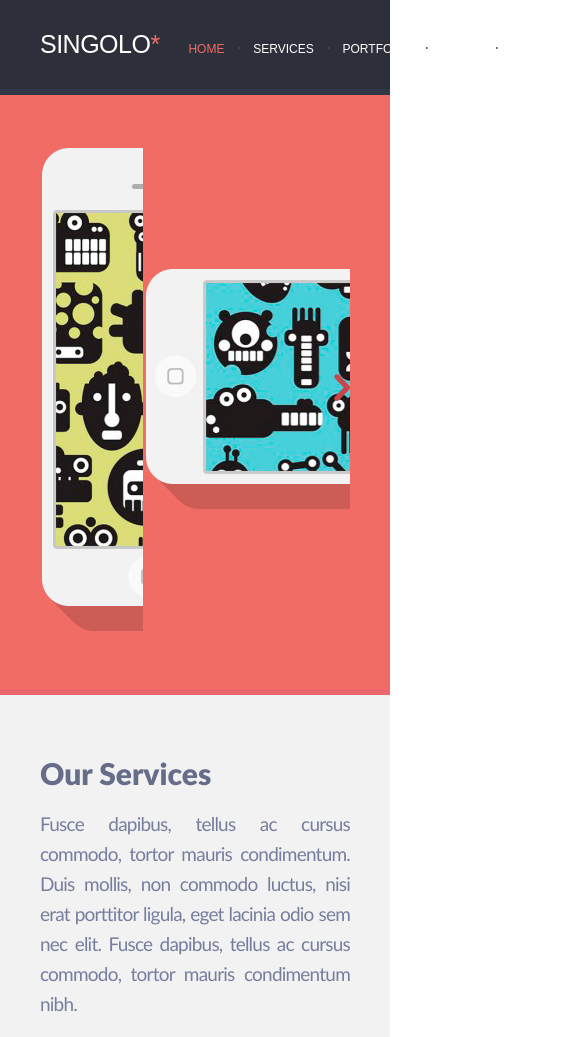
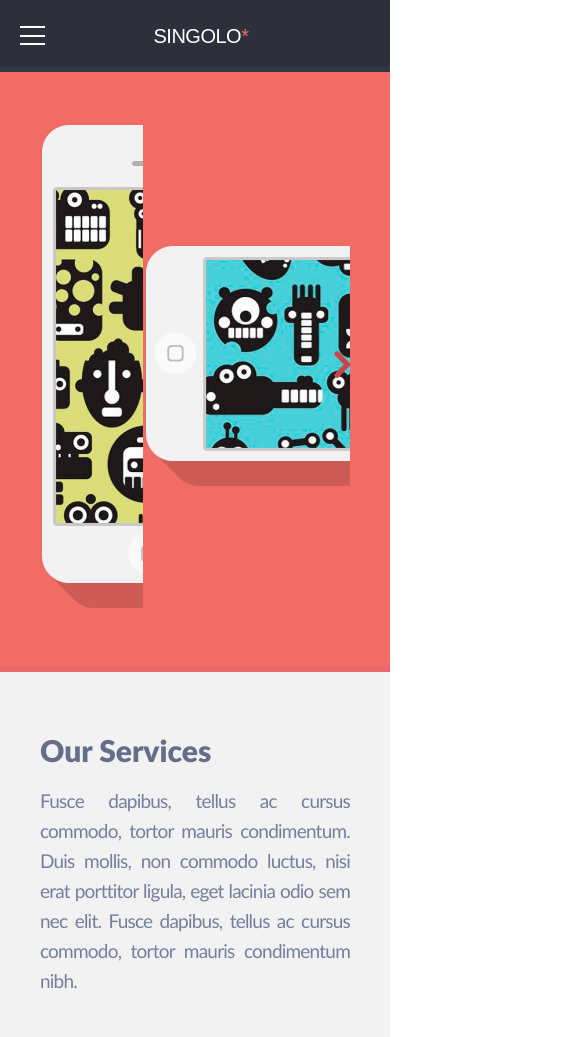
Before and after one commit to Daqueze21/singolo, a plain HTML site: page index.html in a window 390 px wide. Shown: the top 1037 px of the page, 568 px wide, since content can reach past the window. Drawn offline with nearby package versions, Linux system fonts and the light colour scheme; a web font is replaced by a local one.

Commit message:
feat: add media style rules for header block, add script for burger button

```diff
--- a/script.js
+++ b/script.js
@@ -1,3 +1,21 @@
+
+// burger menu
+const burgerBtn = document.querySelector(".header__burger");
+const headerNav = document.querySelector(".nav");
+const logo = document.querySelector(".logo");
+
+burgerBtn.onclick = function() {
+  if (burgerBtn.classList.contains('active')) {
+    burgerBtn.classList.remove('active');
+    headerNav.classList.remove('active');
+    logo.classList.remove('active');
+  } else {
+    burgerBtn.classList.add('active');
+    headerNav.classList.add('active');
+    logo.classList.add('active');
+  }
+};
+
 // nav menu
 const navList = document.querySelector('.nav__list');
 
--- a/style.css
+++ b/style.css
@@ -704,6 +704,22 @@ body {
 
 @media (max-width: 1019px) {
    /* header */
+   .header {
+      height: 5.5em;
+      padding: 0 2.4em;
+   }
+
+   .logo {
+      font-size: 1.6em;
+   }
+
+   .nav__list {
+      padding-top: 7px;
+   }
+
+   .nav__link {
+      padding-left: 2.5em;
+   }
 
 
    /* header */
@@ -721,7 +737,100 @@ body {
 @media (max-width: 767px) {
 
    /* header */
+   .header {
+      height: 4.1em;
+   }
 
+   .logo {
+      margin: 0 auto;
+      font-size: 1.25em;
+      padding-right: 13px;
+      padding-top: 8px;
+      transition: 1s;
+   }
+
+   .logo.active {
+      padding-right: 166px;
+      padding-top: 7px;
+   }
+
+   .header__burger {
+      display: block;
+      position: relative;
+      width: 25px;
+      height: 19px;
+      z-index: 3;
+      left: -18.5px;
+      top: 3px;
+      transition: 1s;
+      cursor: pointer;
+   }
+
+   .header__burger::before,
+   .header__burger::after {
+      position: absolute;
+      width: 100%;
+      height: 2px;
+      left: 0;
+      content: "";
+      background-color: white;
+   }
+
+   .header__burger::before {
+      top: 0;
+   }
+
+   .header__burger::after {
+      bottom: 0;
+   }
+
+   .header__burger.active {
+      transform: rotate(90deg);
+   }
+
+   .header__burger span {
+      position: absolute;
+      width: 100%;
+      height: 2px;
+      left: 0;
+      top: 9px;
+      background-color: white;
+   }
+
+   .nav {
+      position: fixed;
+      top: 0;
+      left: -100%;
+      width: 69%;
+      height: 100%;
+      background-color: #2d303a;
+      padding: 70px 10px 20px 10px;
+      transition: 1s;
+   }
+
+   .nav.active {
+      left: 0;
+   }
+
+   .nav__list {
+      display: block;
+      padding-top: 158px;
+      padding-left: 0px;
+   }
+
+   .nav__item {
+      margin: 0 0 20px 0;
+   }
+
+   .nav__item::before {
+      display: none;
+   }
+
+   .nav__link {
+      font-size: 25px;
+      line-height: 38px;
+      letter-spacing: -1.6px;
+   }
    /* header */
 
    /* main */
```
